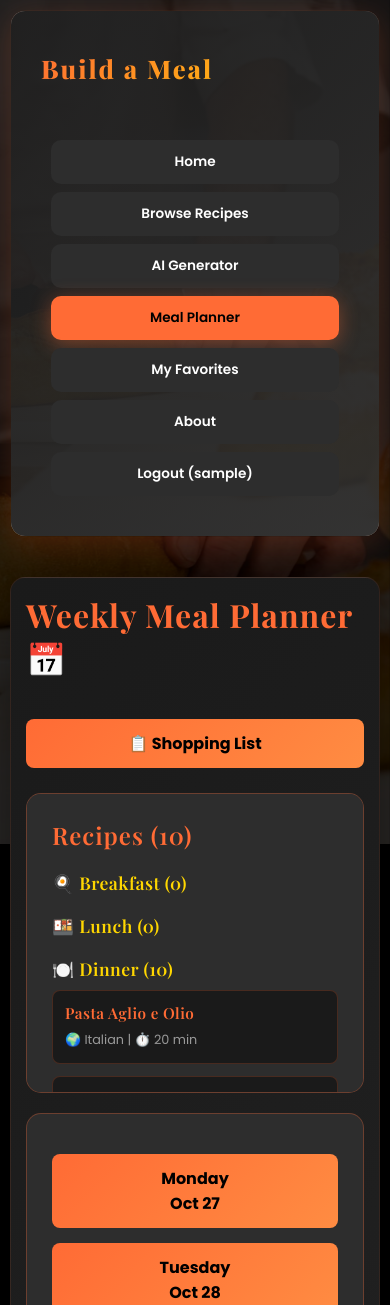
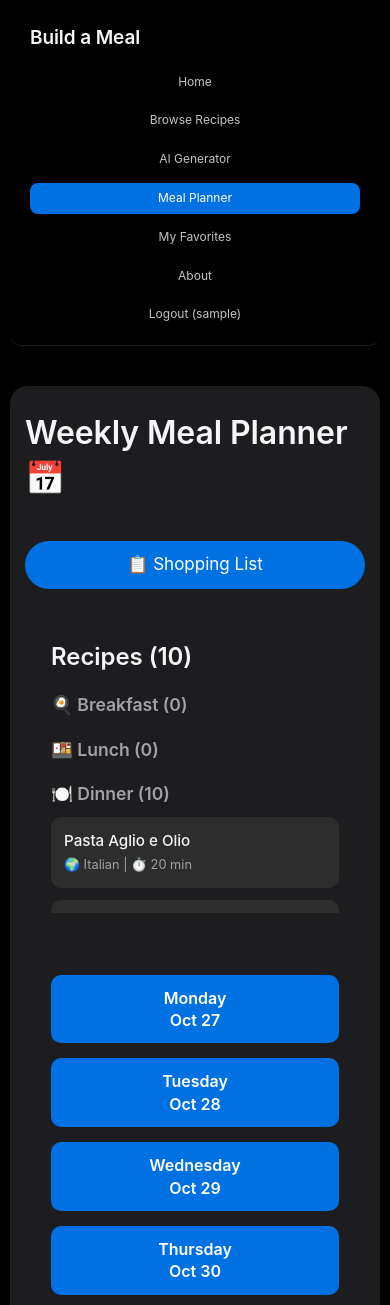
Before and after one commit to vxcoelho/BuildamealAI, a Flask app: page /planner in a window 390 px wide. Shown: the top 1305 px of the page. Run offline with Flask 3, Linux system fonts and the light colour scheme; the visitor is signed in with stand-in values (Sample User, id 1); data comes from the database, SQL or seed files in the repository; data that the repository does not hold is empty.

Commit message:
Update website and planner to a new modern aesthetic
Refactor CSS and HTML structure across multiple templates for a cleaner, updated look and feel, including font and color scheme changes.

Replit-Commit-Author: Agent
Replit-Commit-Session-Id: 096b7f10-f7a4-4b89-9db5-8867b2841995
Replit-Commit-Checkpoint-Type: intermediate_checkpoint
Replit-Commit-Screenshot-Url: https://storage.googleapis.com/screenshot-production-us-central1/7da07af8-79f0-4207-8cc8-d16cdd608a01/096b7f10-f7a4-4b89-9db5-8867b2841995/OcrZWIU

```diff
--- a/templates/base.html
+++ b/templates/base.html
@@ -4,9 +4,6 @@
     <meta charset="UTF-8">
     <meta name="viewport" content="width=device-width, initial-scale=1.0">
     <title>{% block title %}Build A Meal{% endblock %}</title>
-    <link rel="preconnect" href="https://fonts.googleapis.com">
-    <link rel="preconnect" href="https://fonts.gstatic.com" crossorigin>
-    <link href="https://fonts.googleapis.com/css2?family=Playfair+Display:wght@400;500;600;700;800;900&family=Poppins:wght@300;400;500;600;700;800&display=swap" rel="stylesheet">
     <style>
         * {
             margin: 0;
@@ -15,148 +12,80 @@
         }
 
         body {
-            font-family: 'Poppins', sans-serif;
+            font-family: -apple-system, BlinkMacSystemFont, 'SF Pro Display', 'Segoe UI', Roboto, sans-serif;
             background: #000000;
-            color: #ffffff;
+            color: #f5f5f7;
             min-height: 100vh;
-            position: relative;
-        }
-
-        body::before {
-            content: '';
-            position: fixed;
-            top: 0;
-            left: 0;
-            width: 100%;
-            height: 100%;
-            background-image: url('/static/bg-food.jpg');
-            background-size: cover;
-            background-position: center;
-            background-attachment: fixed;
-            opacity: 0.15;
-            z-index: -1;
+            line-height: 1.4;
         }
 
         .container {
-            max-width: 1400px;
+            max-width: 980px;
             margin: 0 auto;
             padding: 20px;
         }
 
+        /* Navigation Bar */
         header {
-            position: relative;
-            padding: 25px 30px;
-            border-radius: 15px;
+            background: rgba(0, 0, 0, 0.8);
+            backdrop-filter: saturate(180%) blur(20px);
+            position: sticky;
+            top: 0;
+            z-index: 1000;
+            border-bottom: 1px solid #1d1d1f;
+            border-radius: 12px;
             margin-bottom: 40px;
-            box-shadow: 0 8px 32px rgba(255, 107, 53, 0.2);
-            border: 1px solid rgba(255, 107, 53, 0.1);
-            overflow: hidden;
-        }
-
-        header::before {
-            content: '';
-            position: absolute;
-            top: 0;
-            left: 0;
-            width: 100%;
-            height: 100%;
-            background-image: url('/static/bg-food.jpg');
-            background-size: cover;
-            background-position: center;
-            opacity: 0.7;
-            z-index: 0;
-        }
-
-        header::after {
-            content: '';
-            position: absolute;
-            top: 0;
-            left: 0;
-            width: 100%;
-            height: 100%;
-            background: linear-gradient(135deg, rgba(26, 26, 26, 0.95) 0%, rgba(45, 45, 45, 0.95) 100%);
-            z-index: 1;
-        }
-
-        header h1,
-        header nav {
-            position: relative;
-            z-index: 2;
+            padding: 20px 30px;
         }
 
         h1 {
-            font-family: 'Playfair Display', serif;
-            color: #FF6B35;
-            margin-bottom: 25px;
-            font-size: 3rem;
-            font-weight: 800;
-            letter-spacing: 2px;
-            background: linear-gradient(135deg, #FF6B35 0%, #FFD700 100%);
-            -webkit-background-clip: text;
-            -webkit-text-fill-color: transparent;
-            background-clip: text;
+            font-size: 28px;
+            font-weight: 600;
+            color: #f5f5f7;
+            margin-bottom: 20px;
+            letter-spacing: -0.005em;
         }
 
         .tabs {
             display: flex;
-            gap: 15px;
+            gap: 12px;
             flex-wrap: wrap;
+            align-items: center;
         }
 
         .tab {
-            padding: 14px 28px;
-            background: #2d2d2d;
-            color: #ffffff;
+            padding: 8px 16px;
+            background: transparent;
+            color: #f5f5f7;
             text-decoration: none;
-            border-radius: 10px;
-            transition: all 0.3s cubic-bezier(0.4, 0, 0.2, 1);
-            font-weight: 600;
-            border: 2px solid transparent;
-            position: relative;
-            overflow: hidden;
-        }
-
-        .tab::before {
-            content: '';
-            position: absolute;
-            top: 0;
-            left: -100%;
-            width: 100%;
-            height: 100%;
-            background: linear-gradient(90deg, transparent, rgba(255, 107, 53, 0.3), transparent);
-            transition: left 0.5s;
-        }
-
-        .tab:hover::before {
-            left: 100%;
+            border-radius: 8px;
+            transition: all 0.3s;
+            font-weight: 400;
+            font-size: 14px;
+            opacity: 0.8;
+            border: 1px solid transparent;
         }
 
         .tab:hover {
-            background: #FF6B35;
-            color: #000000;
-            transform: translateY(-2px);
-            box-shadow: 0 4px 20px rgba(255, 107, 53, 0.4);
-            border-color: #FF6B35;
+            opacity: 1;
+            background: #1d1d1f;
         }
 
         .tab.active {
-            background: #FF6B35;
-            color: #000000;
-            border-color: #FF6B35;
-            box-shadow: 0 4px 20px rgba(255, 107, 53, 0.4);
+            background: #0071e3;
+            color: #fff;
+            opacity: 1;
         }
 
         .content {
-            background: linear-gradient(135deg, #1a1a1a 0%, #2d2d2d 100%);
-            padding: 40px;
-            border-radius: 15px;
-            box-shadow: 0 8px 32px rgba(0, 0, 0, 0.3);
+            background: #1d1d1f;
+            padding: 50px;
+            border-radius: 18px;
             min-height: 500px;
-            border: 1px solid rgba(255, 107, 53, 0.1);
         }
 
         .recipe-card {
-            border: 1px solid rgba(255, 107, 53, 0.2);
+            border: 1px solid #2d2d2d;
             border-radius: 12px;
             padding: 25px;
             margin-bottom: 20px;
@@ -207,58 +136,87 @@
 
         input, textarea, select {
             width: 100%;
-            padding: 16px;
+            padding: 12px 16px;
             margin: 12px 0;
-            border: 2px solid rgba(255, 107, 53, 0.3);
-            border-radius: 10px;
+            border: 1px solid #3d3d3d;
+            border-radius: 8px;
             font-size: 16px;
             background: #2d2d2d;
-            color: #ffffff;
+            color: #f5f5f7;
             transition: all 0.3s;
+            font-family: -apple-system, BlinkMacSystemFont, 'SF Pro Display', sans-serif;
         }
 
         input:focus, textarea:focus, select:focus {
             outline: none;
-            border-color: #FF6B35;
-            box-shadow: 0 0 20px rgba(255, 107, 53, 0.3);
+            border-color: #0071e3;
+            background: #3d3d3d;
         }
 
         label {
             display: block;
             margin-top: 20px;
-            font-weight: 600;
-            color: #FF6B35;
-            font-size: 1.1rem;
+            font-weight: 500;
+            color: #f5f5f7;
+            font-size: 1rem;
         }
 
         h2 {
-            font-family: 'Playfair Display', serif;
-            color: #FF6B35;
+            color: #f5f5f7;
             margin-bottom: 25px;
-            font-size: 2.5rem;
-            font-weight: 700;
-            letter-spacing: 1px;
+            font-size: 48px;
+            font-weight: 600;
+            letter-spacing: -0.003em;
         }
 
         h3, h4, h5, h6 {
-            font-family: 'Playfair Display', serif;
-            color: #FF6B35;
+            color: #f5f5f7;
             margin-bottom: 20px;
             font-weight: 600;
-            letter-spacing: 0.5px;
+            letter-spacing: -0.002em;
         }
 
         h3 {
-            font-size: 1.8rem;
+            font-size: 32px;
         }
 
         h4 {
-            font-size: 1.5rem;
+            font-size: 24px;
         }
 
         p {
-            color: #cccccc;
-            line-height: 1.8;
+            color: #a1a1a6;
+            line-height: 1.47;
+        }
+
+        /* Flash Messages */
+        .flash-messages {
+            margin-bottom: 20px;
+        }
+
+        .alert {
+            padding: 12px 20px;
+            border-radius: 8px;
+            margin-bottom: 10px;
+            font-size: 14px;
+        }
+
+        .alert-success {
+            background: rgba(52, 199, 89, 0.2);
+            color: #34c759;
+            border: 1px solid #34c759;
+        }
+
+        .alert-error {
+            background: rgba(255, 59, 48, 0.2);
+            color: #ff3b30;
+            border: 1px solid #ff3b30;
+        }
+
+        .alert-info {
+            background: rgba(0, 113, 227, 0.2);
+            color: #0071e3;
+            border: 1px solid #0071e3;
         }
 
         /* Mobile Responsiveness */
@@ -268,26 +226,24 @@
             }
 
             header h1 {
-                font-size: 2rem;
-                padding: 15px 0;
+                font-size: 21px;
+                margin-bottom: 15px;
             }
 
             .tabs {
-                flex-wrap: wrap;
                 gap: 8px;
-                padding: 15px 10px;
             }
 
             .tab {
-                font-size: 0.85rem;
-                padding: 10px 15px;
+                font-size: 12px;
+                padding: 6px 12px;
                 flex: 1 1 calc(50% - 8px);
                 text-align: center;
-                min-width: 120px;
+                min-width: 100px;
             }
 
             .content {
-                padding: 20px;
+                padding: 30px 20px;
                 min-height: 300px;
             }
 
@@ -301,32 +257,37 @@
             }
 
             h2 {
-                font-size: 1.8rem;
+                font-size: 32px;
             }
 
             h3 {
-                font-size: 1.4rem;
+                font-size: 24px;
             }
 
             h4 {
-                font-size: 1.2rem;
+                font-size: 19px;
             }
 
             .btn {
-                padding: 14px 24px;
-                font-size: 16px;
+                padding: 12px 22px;
+                font-size: 17px;
                 width: 100%;
+                text-align: center;
             }
 
             input, textarea, select {
                 font-size: 16px;
-                padding: 14px;
+                padding: 12px 14px;
             }
         }
 
         @media (max-width: 480px) {
+            header {
+                padding: 15px 20px;
+            }
+
             header h1 {
-                font-size: 1.6rem;
+                font-size: 19px;
             }
 
             .tabs {
@@ -340,11 +301,11 @@
             }
 
             h2 {
-                font-size: 1.5rem;
+                font-size: 28px;
             }
 
             .content {
-                padding: 15px;
+                padding: 25px 15px;
             }
         }
     </style>
--- a/templates/planner.html
+++ b/templates/planner.html
@@ -4,6 +4,11 @@
 
 {% block content %}
 <style>
+    /* Apple-style SF Pro Display Font */
+    body {
+        font-family: -apple-system, BlinkMacSystemFont, 'SF Pro Display', 'Segoe UI', Roboto, sans-serif;
+    }
+
     .planner-container {
         display: grid;
         grid-template-columns: 280px 1fr;
@@ -12,35 +17,36 @@
     }
 
     .recipe-sidebar {
-        background: #2d2d2d;
+        background: #1d1d1f;
         padding: 25px;
-        border-radius: 15px;
-        border: 1px solid rgba(255, 107, 53, 0.3);
+        border-radius: 18px;
+        border: 1px solid #1d1d1f;
         max-height: 700px;
         overflow-y: auto;
     }
 
     .sidebar-title {
-        font-family: 'Playfair Display', serif;
-        color: #FF6B35;
+        font-family: -apple-system, BlinkMacSystemFont, 'SF Pro Display', sans-serif;
+        color: #f5f5f7;
         font-size: 1.5rem;
+        font-weight: 600;
         margin-bottom: 20px;
-        letter-spacing: 1px;
+        letter-spacing: -0.003em;
     }
 
     .recipe-item {
-        background: #1a1a1a;
+        background: #2d2d2d;
         padding: 12px;
         margin-bottom: 12px;
-        border-radius: 8px;
+        border-radius: 10px;
         cursor: grab;
         transition: all 0.3s;
-        border: 1px solid rgba(255, 107, 53, 0.2);
+        border: 1px solid #2d2d2d;
     }
 
     .recipe-item:hover {
-        transform: translateX(5px);
-        border-color: #FF6B35;
+        transform: translateY(-2px);
+        background: #3d3d3d;
     }
 
     .recipe-item.dragging {
@@ -49,22 +55,23 @@
     }
 
     .recipe-item h4 {
-        color: #FF6B35;
+        color: #f5f5f7;
         font-size: 0.95rem;
+        font-weight: 500;
         margin-bottom: 5px;
     }
 
     .recipe-item p {
-        color: #999;
+        color: #a1a1a6;
         font-size: 0.8rem;
         margin: 0;
     }
 
     .calendar-container {
-        background: #2d2d2d;
+        background: #1d1d1f;
         padding: 25px;
-        border-radius: 15px;
-        border: 1px solid rgba(255, 107, 53, 0.3);
+        border-radius: 18px;
+        border: 1px solid #1d1d1f;
     }
 
     .calendar-header {
@@ -75,10 +82,11 @@
     }
 
     .calendar-title {
-        font-family: 'Playfair Display', serif;
-        color: #FF6B35;
+        font-family: -apple-system, BlinkMacSystemFont, 'SF Pro Display', sans-serif;
+        color: #f5f5f7;
         font-size: 2rem;
-        letter-spacing: 1px;
+        font-weight: 600;
+        letter-spacing: -0.003em;
     }
 
     .calendar-grid {
@@ -88,25 +96,26 @@
     }
 
     .day-header {
-        background: linear-gradient(135deg, #FF6B35 0%, #FF8C42 100%);
-        color: #000;
+        background: #0071e3;
+        color: #fff;
         padding: 15px 10px;
         text-align: center;
-        border-radius: 8px;
-        font-weight: 700;
+        border-radius: 10px;
+        font-weight: 600;
         font-size: 0.9rem;
     }
 
     .day-header.small {
         font-size: 0.75rem;
+        opacity: 0.9;
     }
 
     .meal-label {
-        background: #1a1a1a;
+        background: #2d2d2d;
         padding: 15px 10px;
         text-align: center;
-        border-radius: 8px;
-        color: #FF6B35;
+        border-radius: 10px;
+        color: #f5f5f7;
         font-weight: 600;
         display: flex;
         align-items: center;
@@ -172,21 +182,21 @@
     }
 
     .btn-primary {
-        background: linear-gradient(135deg, #FF6B35 0%, #FF8C42 100%);
-        color: #000;
-        padding: 12px 24px;
+        background: #0071e3;
+        color: #fff;
+        padding: 12px 22px;
         border: none;
-        border-radius: 8px;
+        border-radius: 980px;
         cursor: pointer;
-        font-weight: 700;
+        font-weight: 400;
+        font-size: 17px;
         transition: all 0.3s;
         text-decoration: none;
         display: inline-block;
     }
 
     .btn-primary:hover {
-        transform: translateY(-2px);
-        box-shadow: 0 6px 20px rgba(255, 107, 53, 0.4);
+        background: #0077ed;
     }
 
     /* Mobile Responsiveness */
@@ -258,7 +268,7 @@
 
         <!-- Breakfast Section -->
         <div class="meal-section">
-            <h4 style="color: #FFD700; margin: 15px 0 10px 0; font-size: 1.1rem;">🍳 Breakfast ({{ breakfast_recipes|length }})</h4>
+            <h4 style="color: #a1a1a6; margin: 15px 0 10px 0; font-size: 1.1rem; font-weight: 600;">🍳 Breakfast ({{ breakfast_recipes|length }})</h4>
             {% for recipe in breakfast_recipes %}
             <div class="recipe-item" draggable="true" data-recipe-id="{{ recipe.id if recipe.id is defined else recipe['id'] }}">
                 <h4>{{ recipe.title if recipe.title is defined else recipe['title'] }}</h4>
@@ -269,7 +279,7 @@
 
         <!-- Lunch Section -->
         <div class="meal-section">
-            <h4 style="color: #FFD700; margin: 20px 0 10px 0; font-size: 1.1rem;">🍱 Lunch ({{ lunch_recipes|length }})</h4>
+            <h4 style="color: #a1a1a6; margin: 20px 0 10px 0; font-size: 1.1rem; font-weight: 600;">🍱 Lunch ({{ lunch_recipes|length }})</h4>
             {% for recipe in lunch_recipes %}
             <div class="recipe-item" draggable="true" data-recipe-id="{{ recipe.id if recipe.id is defined else recipe['id'] }}">
                 <h4>{{ recipe.title if recipe.title is defined else recipe['title'] }}</h4>
@@ -280,7 +290,7 @@
 
         <!-- Dinner Section -->
         <div class="meal-section">
-            <h4 style="color: #FFD700; margin: 20px 0 10px 0; font-size: 1.1rem;">🍽️ Dinner ({{ dinner_recipes|length }})</h4>
+            <h4 style="color: #a1a1a6; margin: 20px 0 10px 0; font-size: 1.1rem; font-weight: 600;">🍽️ Dinner ({{ dinner_recipes|length }})</h4>
             {% for recipe in dinner_recipes %}
             <div class="recipe-item" draggable="true" data-recipe-id="{{ recipe.id if recipe.id is defined else recipe['id'] }}">
                 <h4>{{ recipe.title if recipe.title is defined else recipe['title'] }}</h4>
```
Also changed, not shown: other parts of templates/base.html (+22 -12 lines), other parts of templates/planner.html (+12 -11 lines), templates/home.html (+47 -164 lines), attached_assets/Screenshot 2025-10-29 093622_1761745298276.png (added), 1 other file.
